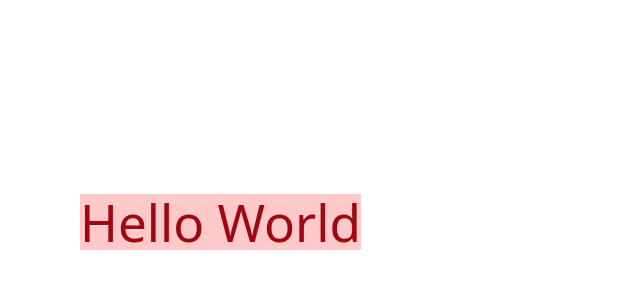
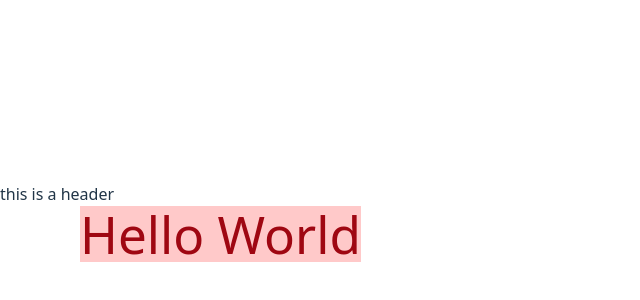
Before and after one commit to HShrigma/project-nexus, a React (Vite) app in the folder Project Nexus/: page / in a window 1280 px wide. Shown: the part 178-478 px from the top of the page, without its empty margins (0-640 px from the left). Built offline with nearby package versions, Linux system fonts and the light colour scheme.

Commit message:
feat(header): add header placeholder

```diff
--- a/Project Nexus/src/App.jsx
+++ b/Project Nexus/src/App.jsx
@@ -1,15 +1,13 @@
 import { useState } from 'react'
-import reactLogo from './assets/react.svg'
-import viteLogo from '/vite.svg'
+import Header from './components/Header'
 
 function App() {
-  const [count, setCount] = useState(0)
-
   return (
     <>
-        <h1 className='ml-20 bg-red-200 text-red-800'> Hello World</h1>
+          <Header />
+          <h1 className='ml-20 bg-red-200 text-red-800'> Hello World</h1>
     </>
   )
 }
 
-export default App
+export default App;
--- /dev/null
+++ b/Project Nexus/src/components/Header.jsx
@@ -0,0 +1,5 @@
+export const Header = () => {
+    return (<div> this is a header </div>);
+}
+
+export default Header;
```
